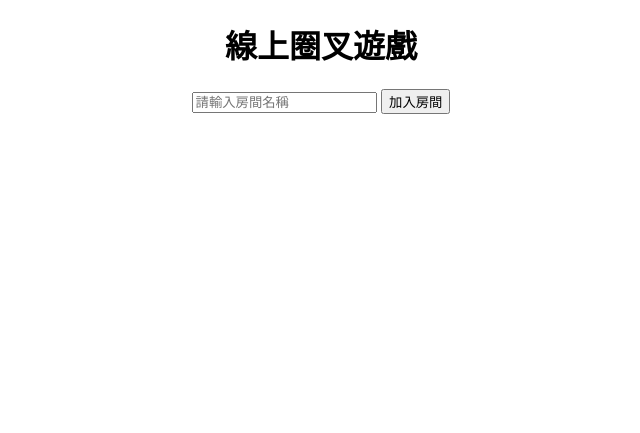
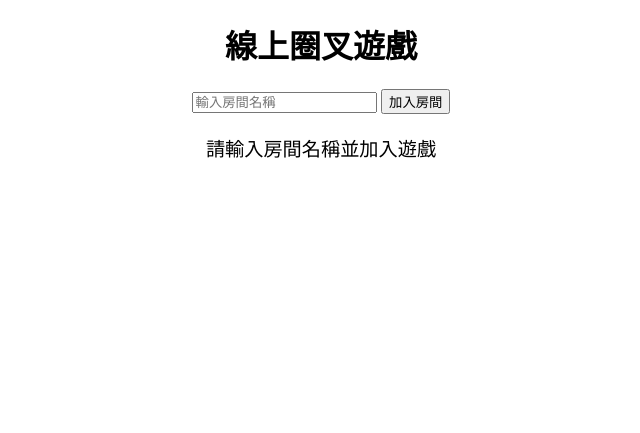
Before and after one commit to taipeihugo/5chess, a Flask app: template templates/index.html in a window 1280 px wide. Shown: the top 433 px of the page, without its empty margins (319-959 px from the left). Run offline with Flask 3, Linux system fonts and the light colour scheme; the template is opened without the code that fills it, so the values that code supplies are empty; some libraries are stand-ins or nearby versions.

Commit message:
Update index.html

```diff
--- a/templates/index.html
+++ b/templates/index.html
@@ -4,100 +4,120 @@
   <meta charset="UTF-8">
   <title>線上圈叉遊戲</title>
   <style>
-      body { font-family: Arial, sans-serif; }
+    body {
+      font-family: Arial, sans-serif;
+      text-align: center;
+    }
     #game {
-          width: 300px;
-          height: 300px;
+      margin: 20px auto;
       display: grid;
-          grid-template-columns: repeat(3, 1fr);
+      grid-template-columns: repeat(3, 100px);
       gap: 5px;
-          margin: 20px auto;
+      width: 315px;
     }
     .cell {
-          background: #f0f0f0;
+      width: 100px;
+      height: 100px;
+      background-color: #f0f0f0;
       font-size: 2em;
-          text-align: center;
-          line-height: 90px;
-          height: 90px;
+      display: flex;
+      align-items: center;
+      justify-content: center;
       cursor: pointer;
+    }
+    #status {
+      margin: 20px;
+      font-size: 1.2em;
     }
   </style>
 </head>
 <body>
-  <h1 align="center">線上圈叉遊戲</h1>
-  <div style="text-align: center;">
-    <input type="text" id="room" placeholder="請輸入房間名稱">
-    <button id="join">加入房間</button>
+  <h1>線上圈叉遊戲</h1>
+  <div>
+    <input type="text" id="room" placeholder="輸入房間名稱">
+    <button id="joinBtn">加入房間</button>
   </div>
+  <div id="status">請輸入房間名稱並加入遊戲</div>
   <div id="game"></div>
-  <p id="message" style="text-align: center;"></p>
-  <!-- 引入 Socket.IO 的客戶端庫 -->
+
+  <!-- 引入 Socket.IO 客戶端庫 -->
   <script src="https://cdnjs.cloudflare.com/ajax/libs/socket.io/4.5.1/socket.io.min.js"></script>
   <script>
     const socket = io();
-      let playerSymbol = '';
+    const statusDiv = document.getElementById('status');
+    const gameDiv = document.getElementById('game');
+    let roomName = "";
+    let board = Array(9).fill("");
+    let playerSymbol = "";
     let myTurn = false;
-      let currentRoom = '';
-      let board = Array(9).fill('');
 
-      // 渲染棋盤
+    // 繪製棋盤
     function renderBoard() {
-          const gameDiv = document.getElementById('game');
-          gameDiv.innerHTML = '';
+      gameDiv.innerHTML = "";
       board.forEach((cell, index) => {
         const cellDiv = document.createElement('div');
         cellDiv.className = 'cell';
         cellDiv.dataset.index = index;
         cellDiv.innerText = cell;
-              cellDiv.addEventListener('click', () => makeMove(index));
+        cellDiv.addEventListener('click', () => {
+          if(myTurn && board[index] === "") {
+            board[index] = playerSymbol;
+            renderBoard();
+            socket.emit('make_move', { room: roomName, index: index, symbol: playerSymbol });
+            myTurn = false;
+            statusDiv.innerText = "等待對手下棋...";
+          }
+        });
         gameDiv.appendChild(cellDiv);
       });
     }
 
-      document.getElementById('join').addEventListener('click', () => {
-          currentRoom = document.getElementById('room').value.trim();
-          if (currentRoom !== '') {
-              socket.emit('create_or_join', { room: currentRoom });
+    // 加入房間
+    document.getElementById('joinBtn').addEventListener('click', () => {
+      roomName = document.getElementById('room').value.trim();
+      if(roomName) {
+        socket.emit('create_or_join', { room: roomName });
       }
     });
 
-      // 接收狀態訊息
-      socket.on('status', (data) => {
-          document.getElementById('message').innerText = data.msg;
+    // 接收後端狀態訊息
+    socket.on('status', data => {
+      statusDiv.innerText = data.msg;
     });
 
-      // 遊戲開始時，後端會通知誰先手
-      socket.on('start_game', (data) => {
-          const firstPlayer = data.first;
-          // 假設先手玩家使用 'X'
-          playerSymbol = (socket.id === firstPlayer) ? 'X' : 'O';
-          myTurn = (playerSymbol === 'X');
-          document.getElementById('message').innerText = myTurn ? "輪到你了！" : "等待對手...";
+    // 遊戲啟動：依照 server 指示決定先後手
+    socket.on('start_game', data => {
+      // 若自己的 socket.id 和 server 回傳的 first 相同，則為先手(X)
+      if(socket.id === data.first) {
+        playerSymbol = "X";
+        myTurn = true;
+        statusDiv.innerText = "遊戲開始！輪到你下棋 (X)";
+      } else {
+        playerSymbol = "O";
+        myTurn = false;
+        statusDiv.innerText = "遊戲開始！等待對手下棋 (O)";
+      }
+      board = Array(9).fill("");
       renderBoard();
     });
 
-      // 玩家下棋
-      function makeMove(index) {
-          if (!myTurn || board[index] !== '') return;
-          board[index] = playerSymbol;
+    // 處理下棋事件：收到對方下棋後更新棋盤，並切換回合
+    socket.on('move_made', data => {
+      board[data.index] = data.symbol;
       renderBoard();
-          // 通知後端你的下棋動作
-          socket.emit('move', { room: currentRoom, cell: index });
+      // 如果對方剛下了棋，輪到自己行動
+      if(data.symbol !== playerSymbol) {
+        myTurn = true;
+        statusDiv.innerText = "輪到你下棋！";
+      } else {
         myTurn = false;
-          document.getElementById('message').innerText = "等待對手...";
+        statusDiv.innerText = "等待對手下棋...";
       }
+    });
 
-      // 接收對方下棋的動作
-      socket.on('move', (data) => {
-          const cellIndex = data.cell;
-          const player = data.player;
-          if (player !== socket.id) {
-              const oppositeSymbol = (playerSymbol === 'X') ? 'O' : 'X';
-              board[cellIndex] = oppositeSymbol;
-              renderBoard();
-              myTurn = true;
-              document.getElementById('message').innerText = "輪到你了！";
-          }
+    // 當連線中斷時提示
+    socket.on('disconnect', () => {
+      statusDiv.innerText = "連線中斷，請稍後再試。";
     });
   </script>
 </body>
```
Lines whose indentation alone changed are shown as unchanged.
